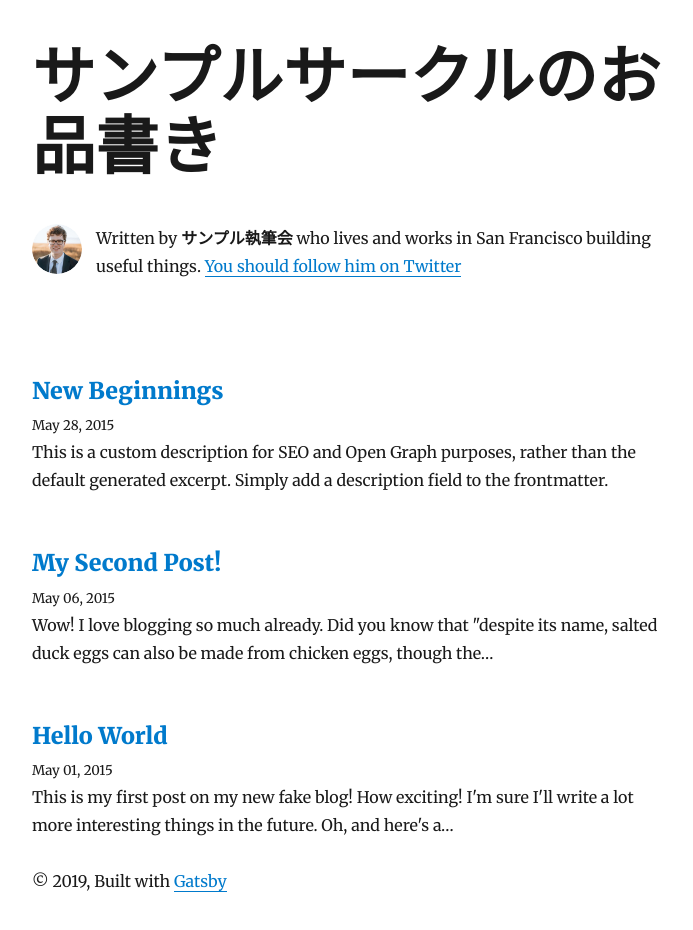
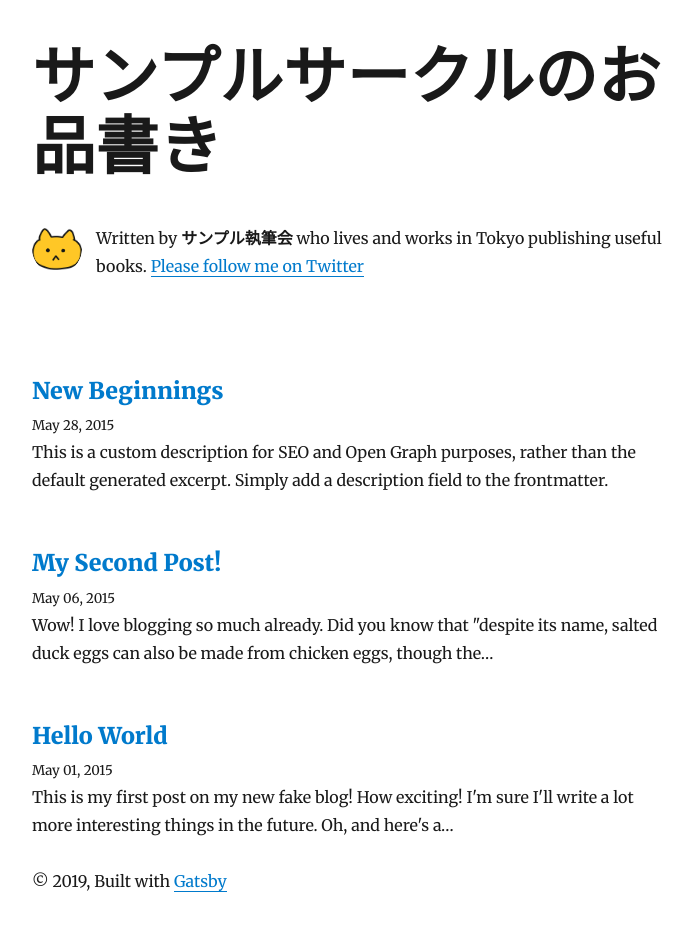
Before and after one commit to kondoyuko/sample-circle-blog, a Gatsby site: page / in a window 1280 px wide. Shown: the whole page, without its empty margins (293-986 px from the left). Built offline with nearby package versions, Linux system fonts and the light colour scheme; Gatsby itself is replaced by a stand-in of ours; some packages are replaced by stand-ins of ours.

Commit message:
プロフィールを編集

```diff
--- a/src/components/bio.js
+++ b/src/components/bio.js
@@ -38,11 +38,10 @@ function Bio() {
               }}
             />
             <p>
-              Written by <strong>{author}</strong> who lives and works in San
-              Francisco building useful things.
+              Written by <strong>{author}</strong> who lives and works in Tokyo publishing useful books.
               {` `}
               <a href={`https://twitter.com/${social.twitter}`}>
-                You should follow him on Twitter
+              Please follow me on Twitter
               </a>
             </p>
           </div>
@@ -54,7 +53,7 @@ function Bio() {
 
 const bioQuery = graphql`
   query BioQuery {
-    avatar: file(absolutePath: { regex: "/profile-pic.jpg/" }) {
+    avatar: file(absolutePath: { regex: "/profile-circle.png/" }) {
       childImageSharp {
         fixed(width: 50, height: 50) {
           ...GatsbyImageSharpFixed
```
Also changed, not shown: content/assets/gatsby-icon.png (deleted), content/assets/profile-circle.png (added), content/assets/profile-pic.jpg (deleted).
